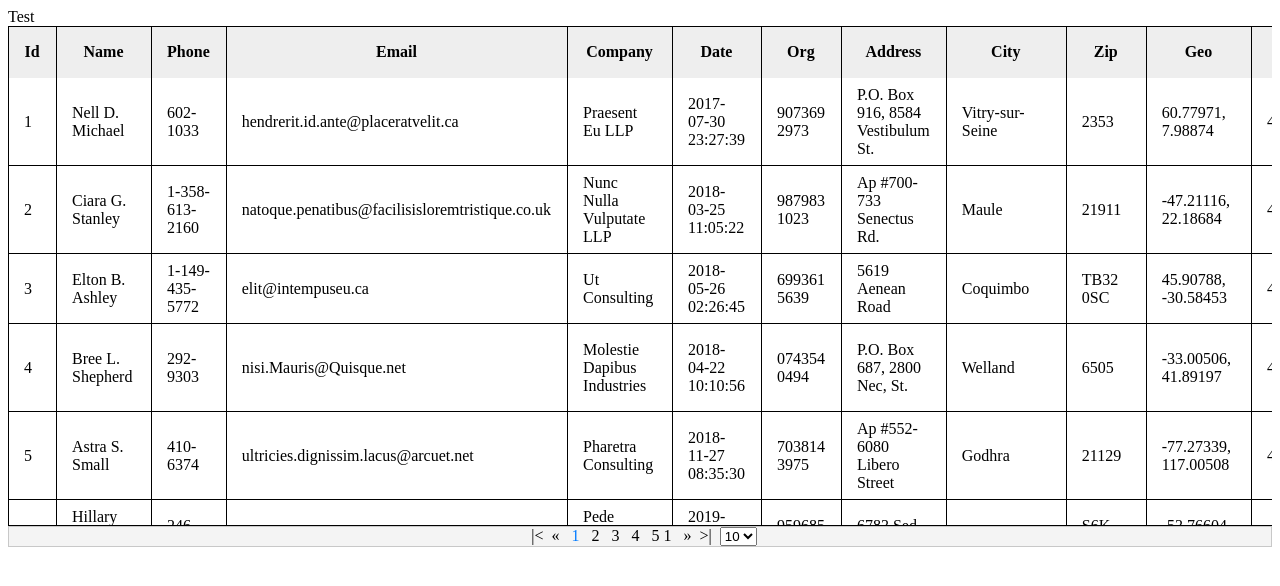
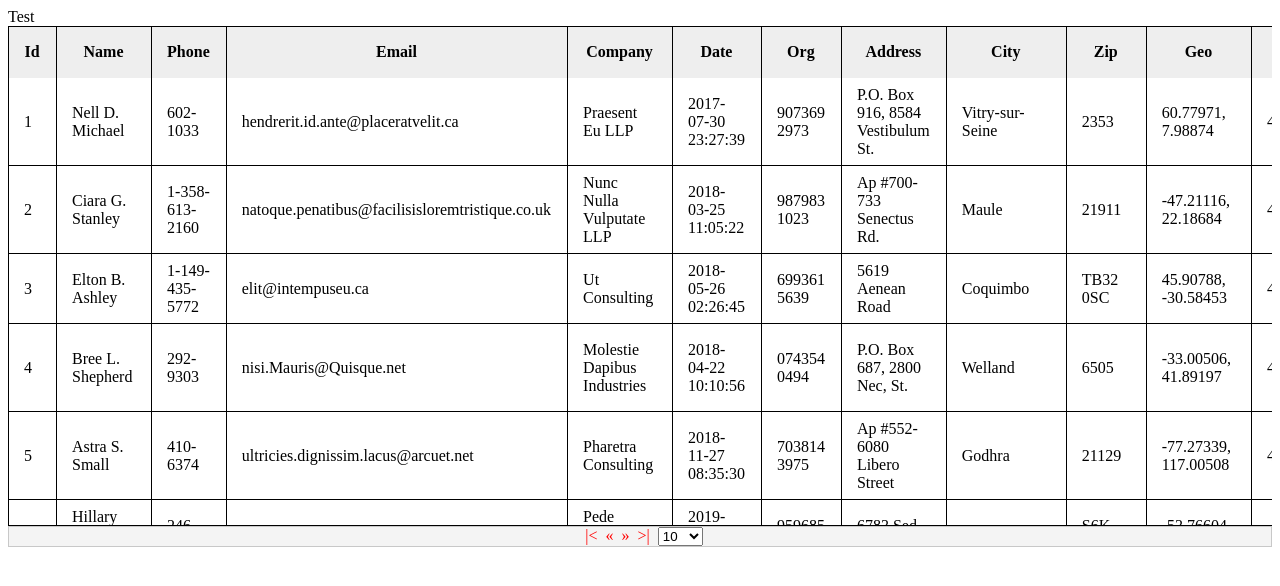
Before and after one commit to snehalp29/PaginationControl, an Angular app: page /users in a window 1280 px wide. Shown: the top 586 px of the page. Built offline with nearby package versions, Linux system fonts and the light colour scheme; data requests are answered from the project's data file.

Commit message:
fixed paginator

```diff
--- /dev/null
+++ b/src/app/shared/s-paginator/PaginatorState.ts
@@ -0,0 +1,7 @@
+export interface PaginatorState {
+  first: number;
+  rows: number;
+  page: number;
+  pageCount: number;
+  totalRecords?: number;
+}
--- a/src/app/shared/s-paginator/s-paginator.component.html
+++ b/src/app/shared/s-paginator/s-paginator.component.html
@@ -1,27 +1,61 @@
 <div class="paginator d-flex justify-content-center">
   <div>
-    <a class="ml-2"><span>&#124;&lt;</span></a>
-    <a class="ml-2"><span>&laquo;</span></a>
+    <a
+      class="ml-2"
+      (click)="changePageToFirst($event)"
+      [ngClass]="{ 'page-disabled': isFirstPage() }"
+    >
+      <span>&#124;&lt;</span>
+    </a>
+    <a
+      class="ml-2"
+      (click)="changePageToPrev($event)"
+      [ngClass]="{ 'page-disabled': isFirstPage() }"
+    >
+      <span>&laquo;</span>
+    </a>
 
     <span>
       <a
-        *ngFor="let pageNumber of PageLinkArray"
+        *ngFor="let pageLink of pageLinks"
         class="ml-2 page-item"
-        (click)="pageChanged(pageNumber)"
+        (click)="onPageLinkClick($event, pageLink - 1)"
       >
-        <span [ngClass]="{ active: pageNumber === currentPage }">
-          {{ pageNumber }}
+        <span [ngClass]="{ active: pageLink - 1 == getPage() }">
+          {{ pageLink }}
         </span>
       </a>
     </span>
-    {{ currentPage }}
-    <a class="ml-2"><span>&raquo;</span></a>
-    <a class="ml-2"><span>&gt;&#124;</span></a>
+    <a
+      class="ml-2"
+      (click)="changePageToNext($event)"
+      [ngClass]="{ 'page-disabled': isLastPage() }"
+    >
+      <span>&raquo;</span>
+    </a>
+    <a
+      class="ml-2"
+      (click)="changePageToLast($event)"
+      [ngClass]="{ 'page-disabled': isLastPage() }"
+    >
+      <span>&gt;&#124;</span>
+    </a>
 
-    <select class="ml-2" (change)="updateRowSize($event.target.value)">
+    <select
+      class="ml-2"
+      [(ngModel)]="rows"
+      (change)="updateRowSize($event.target.value)"
+    >
       <option value="10">10</option>
       <option value="20">20</option>
       <option value="30">30</option>
+      <option value="40">40</option>
+      <option value="50">50</option>
+      <option value="60">60</option>
+      <option value="70">70</option>
+      <option value="80">80</option>
+      <option value="90">90</option>
+      <option value="100">100</option>
     </select>
   </div>
 </div>
--- a/src/app/shared/s-paginator/s-paginator.component.scss
+++ b/src/app/shared/s-paginator/s-paginator.component.scss
@@ -7,3 +7,8 @@
 .page-item {
   // background-color: #848484;
 }
+
+a.page-disabled {
+  outline: 0 none;
+  color: red;
+}
--- a/src/app/shared/s-paginator/s-paginator.component.ts
+++ b/src/app/shared/s-paginator/s-paginator.component.ts
@@ -1,91 +1,201 @@
-import { Component, OnInit, EventEmitter, Input, Output } from '@angular/core';
-
-export interface PageChange {
-  first: number;
-  rows: number;
-  page: number;
-  pageCount: number;
-}
+import { Component, OnInit, EventEmitter, Input, Output, SimpleChanges, OnChanges } from '@angular/core';
+import { PaginatorState } from './PaginatorState';
 
 @Component({
   selector: 'app-s-paginator',
   templateUrl: './s-paginator.component.html',
   styleUrls: ['./s-paginator.component.scss'],
 })
-export class SPaginatorComponent implements OnInit {
+export class SPaginatorComponent implements OnInit, OnChanges {
   /**
    * Number of total records.
    */
-  @Input()
-  totalRecords: number;
+  @Input() totalRecords = 0;
 
   /**
-   *Data count to display per page.
+   * Data count to display per page.
    */
-  @Input()
-  rows: number = 10;
+  @Input() rows = 10;
+
+  @Output() PageChanged: EventEmitter<PaginatorState> = new EventEmitter<PaginatorState>();
 
   /**
-   *Array of integer values to display inside rows per page dropdown. Exp; [10,20,30]
+   * Number of page links to display.
    */
-  @Input()
-  rowsPerPageOptions: number[];
+  @Input() pageLinkSize = 5;
+  currentPage = 0;
+  pageCount = 0;
 
-  @Output()
-  onPageChange: EventEmitter<PageChange> = new EventEmitter<PageChange>();
+  @Input() first = 0;
 
-  /**
-   *Number of page links to display.
-   *
-   */
-  @Input()
-  pageLinkSize = 5;
+  paginatorState: PaginatorState = { first: 0, rows: 0, page: 0, pageCount: 0, totalRecords: 0 };
 
-  currentPage;
+  pageLinks: number[] = [];
 
-  private _pageLinkArray;
+  rowsPerPageItems: number[] = [];
 
-  public get PageLinkArray(): number[] {
-    return this._pageLinkArray;
+
+  constructor() {
+
   }
 
-  private _firstPage = 1;
-
-  constructor() {
-    this.setInitialValues();
-    let isIE11 = !!window.MSInputMethodContext;
-    console.log('isIE', isIE11);
+  ngOnInit(): void {
+    this.updatePaginatorState();
   }
 
-  ngOnInit(): void {}
+  ngOnChanges(simpleChange: SimpleChanges) {
+    if (simpleChange.totalRecords) {
+      this.updatePageLinks();
+      this.updatePaginatorState();
+      this.updateFirst();
+    }
 
-  setInitialValues() {
-    this.currentPage = 1;
-    this._pageLinkArray = [1, 2, 3, 4, 5];
+    if (simpleChange.first) {
+      this.first = simpleChange.first.currentValue;
+      this.updatePageLinks();
+      this.updatePaginatorState();
+    }
+
+    if (simpleChange.rows) {
+      this.updatePageLinks();
+      this.updatePaginatorState();
+    }
+
+
+  }
+
+
+
+  updatePageLinks() {
+    this.pageLinks = [];
+    const boundaries = this.calculatePageLinkBoundaries();
+    const start: number = boundaries[0];
+    const end = boundaries[1];
+
+    for (let i = start; i <= end; i++) {
+      this.pageLinks.push(i + 1);
+    }
+  }
+
+  calculatePageLinkBoundaries(): number[] {
+    const numberOfPages = this.getPageCount();
+    const visiblePages = Math.min(this.pageLinkSize, numberOfPages);
+
+    // calculate range, keep current in middle if necessary
+    let start = Math.max(0, Math.ceil(this.getPage() - ((visiblePages) / 2)));
+    const end = Math.min(numberOfPages - 1, start + visiblePages - 1);
+
+    // check when approaching to last page
+    const delta = this.pageLinkSize - (end - start + 1);
+    start = Math.max(0, start - delta);
+
+    return [start, end];
+  }
+
+  updateFirst() {
+    const page = this.getPage();
+    if (page > 0 && this.totalRecords && (this.first >= this.totalRecords)) {
+      Promise.resolve(null).then(() => this.changePage(page - 1));
+    }
+  }
+
+  changePage(p: number) {
+    const pc = this.getPageCount();
+
+    if (p >= 0 && p < pc) {
+      this.first = this.rows * p;
+      const state: PaginatorState = {
+        page: p,
+        first: this.first,
+        rows: this.rows,
+        pageCount: pc
+      };
+      this.updatePageLinks();
+
+      this.PageChanged.emit(state);
+      this.updatePaginatorState();
+    }
+  }
+
+
+  onPageLinkClick(event: Event, page: number) {
+    this.changePage(page);
+    event.preventDefault();
+  }
+
+
+  updatePaginatorState() {
+    this.paginatorState = {
+      page: this.getPage(),
+      pageCount: this.getPageCount(),
+      rows: this.rows,
+      first: this.first,
+      totalRecords: this.totalRecords
+    };
+  }
+
+  isFirstPage() {
+    return this.getPage() === 0;
+  }
+
+  isLastPage() {
+    return this.getPage() === this.getPageCount() - 1;
+  }
+  getPageCount() {
+    return Math.ceil(this.totalRecords / this.rows) || 1;
+  }
+  getPage(): number {
+    return Math.floor(this.first / this.rows);
+  }
+
+  changePageToFirst(event: Event) {
+    if (!this.isFirstPage()) {
+      this.changePage(0);
+    }
+
+    event.preventDefault();
+  }
+
+  changePageToPrev(event: Event) {
+    this.changePage(this.getPage() - 1);
+    event.preventDefault();
+  }
+
+  changePageToNext(event: Event) {
+    this.changePage(this.getPage() + 1);
+    event.preventDefault();
+  }
+
+  changePageToLast(event: Event) {
+    if (!this.isLastPage()) {
+      this.changePage(this.getPageCount() - 1);
+    }
+
+    event.preventDefault();
   }
 
   pageChanged(clickedPage: number) {
     console.log(clickedPage);
 
     this.updatePageLinkArray(
-      this.PageLinkArray,
+      this.pageLinks,
       clickedPage,
       this.pageLinkSize
     );
 
     this.currentPage = clickedPage;
 
-    let pageChanged: PageChange = {
-      first: 1,
+    const pageChanged: PaginatorState = {
+      first: this.first,
       rows: this.rows,
       page: clickedPage,
-      pageCount: 1,
+      pageCount: this.pageCount,
     };
 
-    this.onPageChange.next(pageChanged);
+    this.PageChanged.next(pageChanged);
   }
 
-  updatePageLinkArray(pageLinkArray: number[], currentPage, Size) {
+  updatePageLinkArray(pageLinkArray: number[], currentPage: number, Size: number) {
     pageLinkArray.length = 0;
 
     for (let i = currentPage; i < currentPage + Size; i++) {
@@ -94,16 +204,6 @@ export class SPaginatorComponent implements OnInit {
   }
 
   updateRowSize(newRowValue: number) {
-    this.rows = newRowValue;
-    console.log(this.rows);
-
-    let pageChanged: PageChange = {
-      first: 1,
-      rows: this.rows,
-      page: this.currentPage,
-      pageCount: 1,
-    };
-
-    this.onPageChange.next(pageChanged);
+    this.changePage(this.getPage());
   }
 }
```
